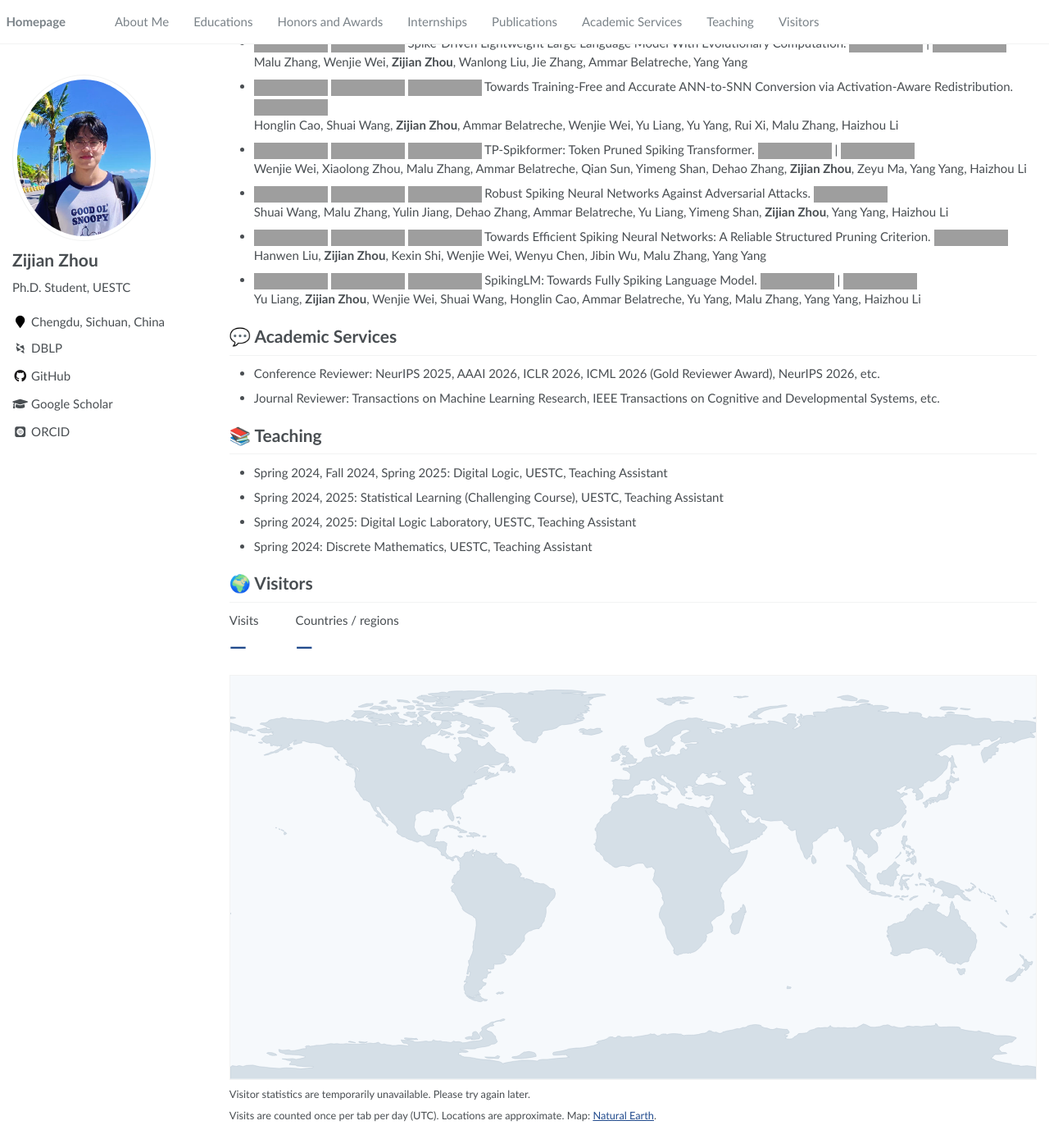
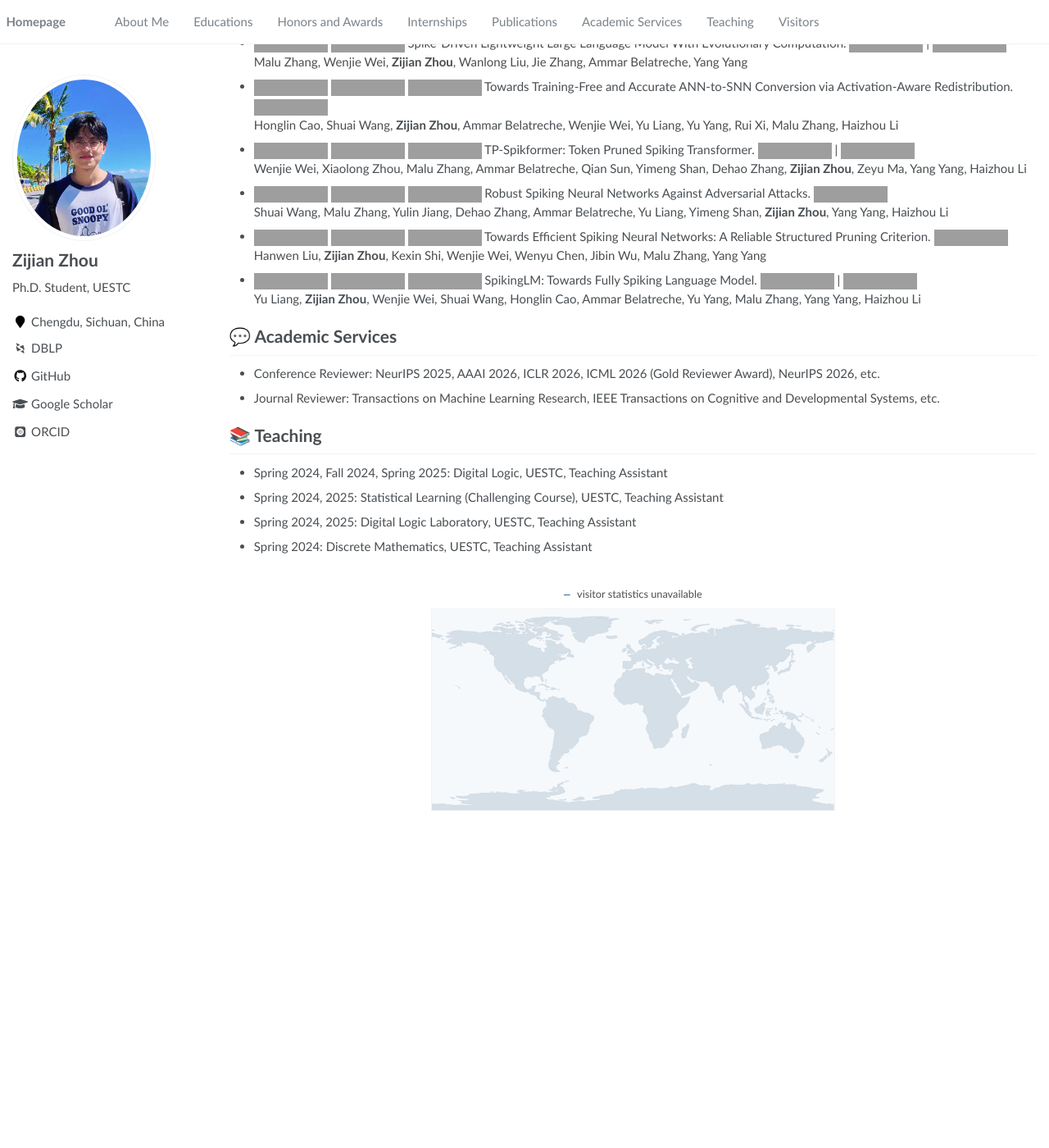
Before and after one commit to CayleyZ/CayleyZ.github.io, a Jekyll site: the page built from _pages/about.md, in a window 1280 px wide and 1400 px high, scrolled down 2340 px, cut to the strip 0-1400 px from the top of the window. Shown: the whole strip at 82% size. Built offline with Jekyll 4.4.1, drawn with Linux system fonts in a browser that asks for light colours; some web fonts are replaced; after the commit the page ends 3359 px from its top, so only the background shows below that; grey boxes are pictures that could not be loaded.

Commit message:
Simplify visitor section with a centered half-size map and pins

```diff
--- a/_includes/visitors.html
+++ b/_includes/visitors.html
@@ -1,25 +1,13 @@
 {% assign visitor_api_url = site.visitor_stats_url | default: "" | strip %}
 {% if visitor_api_url != "" %}
-<h1 id="visitors">🌍 Visitors</h1>
+<span class="anchor" id="visitors"></span>
 <div class="visitor-stats" data-visitor-stats data-api="{{ visitor_api_url | escape }}" data-track="{% if jekyll.environment == 'production' %}true{% else %}false{% endif %}">
-  <dl class="visitor-stats__totals">
-    <div><dt>Visits</dt><dd data-visits>—</dd></div>
-    <div><dt>Countries / regions</dt><dd data-countries>—</dd></div>
-  </dl>
-  <svg class="visitor-stats__map" viewBox="0 0 720 360" role="img" aria-label="World map showing approximate visitor locations and visit counts">
+  <p class="visitor-stats__summary" data-visitor-status role="status"><span class="visitor-stats__count" data-visits>—</span> <span data-visitor-label>visitors</span></p>
+  <svg class="visitor-stats__map" viewBox="0 0 720 360" role="img" aria-label="World map showing approximate visitor locations">
     <image href="{{ '/assets/geo/world-land.svg' | relative_url }}" width="720" height="360" />
     <g data-visitor-points></g>
   </svg>
-  <p class="visitor-stats__status" data-visitor-status role="status">Loading visitor statistics…</p>
-  <div class="visitor-stats__countries" data-country-table hidden>
-    <table>
-      <caption class="visually-hidden">Visitor origins</caption>
-      <thead><tr><th scope="col">Country / region</th><th scope="col">Visits</th></tr></thead>
-      <tbody data-country-rows></tbody>
-    </table>
-  </div>
-  <p class="visitor-stats__note">Visits are counted once per tab per day (UTC). Locations are approximate. Map: <a href="https://www.naturalearthdata.com/about/terms-of-use/" rel="noopener">Natural Earth</a>.</p>
-  <noscript><p>Please enable JavaScript to view visitor statistics.</p></noscript>
+
 </div>
 <script defer src="{{ '/assets/js/visitors.js' | relative_url }}"></script>
 {% endif %}
--- a/assets/css/main.scss
+++ b/assets/css/main.scss
@@ -109,16 +109,26 @@ h1:before, .anchor:before {
 }
 
 .visitor-stats {
-    margin-bottom: 2em;
+    width: 50%;
+    margin: 1.5em auto 2em;
 
-    &__totals {
+    &__summary {
         display: flex;
         flex-wrap: wrap;
-        gap: 1em 3em;
-        margin: 0 0 1em;
+        justify-content: center;
+        align-items: baseline;
+        gap: .25em .5em;
+        margin-bottom: .65em !important;
+        text-align: center;
+        font-size: .85em !important;
+    }
 
-        dt { margin: 0; font-weight: normal; }
-        dd { margin: 0; color: $info-color; font-size: 1.8em; font-weight: bold; }
+    &__count {
+        color: $info-color;
+        font-family: $monospace;
+        font-style: italic;
+        letter-spacing: .15em;
+        font-variant-numeric: tabular-nums;
     }
 
     &__map {
@@ -128,19 +138,7 @@ h1:before, .anchor:before {
         background: #f6f9fc;
         border: 1px solid $border-color;
 
-        circle { fill: $info-color; fill-opacity: .88; stroke: #fff; stroke-width: 1; }
-        text { fill: #fff; font: bold 10px $sans-serif; pointer-events: none; }
-    }
-
-    &__status, &__note { font-size: .85em !important; }
-    &__status { margin-top: .65em !important; }
-    &__countries {
-        max-height: 13em;
-        overflow-y: auto;
-        margin: 1em 0;
-
-        table { margin: 0; width: 100%; }
-        th[scope="row"] { font-weight: normal; }
-        th:last-child, td:last-child { text-align: right; }
+        [data-visitor-points] path { fill: $info-color; stroke: #fff; stroke-width: .8; }
+        [data-visitor-points] circle { fill: #fff; pointer-events: none; }
     }
 }
--- a/assets/js/visitors.js
+++ b/assets/js/visitors.js
@@ -2,9 +2,12 @@
   "use strict";
   const root = document.querySelector("[data-visitor-stats]");
   if (!root) return;
-  const status = root.querySelector("[data-visitor-status]");
+  const label = root.querySelector("[data-visitor-label]");
+  function unavailable() {
+    label.textContent = "visitor statistics unavailable";
+    root.dataset.state = "error";
+  }
   const number = new Intl.NumberFormat("en");
-  const compact = new Intl.NumberFormat("en", { notation: "compact", maximumFractionDigits: 1 });
   const names = typeof Intl.DisplayNames === "function" ? new Intl.DisplayNames(["en"], { type: "region" }) : null;
   const countryName = (code) => code === "ZZ" ? "Unknown" : (names?.of(code) || code);
   const ns = "http://www.w3.org/2000/svg";
@@ -14,7 +17,7 @@
     if (api.protocol !== "https:" && !["localhost", "127.0.0.1"].includes(api.hostname)) throw new Error();
     api = api.href.replace(/\/$/, "");
   } catch {
-    status.textContent = "Visitor statistics are temporarily unavailable.";
+    unavailable();
     return;
   }
 
@@ -48,43 +51,31 @@
   }
 
   function render(data) {
-    root.querySelector("[data-visits]").textContent = number.format(data.visits);
-    root.querySelector("[data-countries]").textContent = number.format(data.country_count);
+    root.querySelector("[data-visits]").textContent = String(data.visits).padStart(6, "0");
     const points = root.querySelector("[data-visitor-points]");
     points.replaceChildren();
-    // Smaller markers are painted last so they remain visible near busy locations.
+    // The tip of each pin sits at the approximate location.
     data.locations.slice().sort((a, b) => b.visits - a.visits).forEach((location) => {
       const point = document.createElementNS(ns, "g");
       point.setAttribute("transform", `translate(${(location.longitude + 180) * 2},${(90 - location.latitude) * 2})`);
       const title = document.createElementNS(ns, "title");
       title.textContent = `${countryName(location.country)}: ${number.format(location.visits)} visits (approximate location)`;
-      const circle = document.createElementNS(ns, "circle");
-      circle.setAttribute("r", Math.min(18, 9 + Math.log10(location.visits + 1) * 3));
-      const text = document.createElementNS(ns, "text");
-      text.setAttribute("text-anchor", "middle");
-      text.setAttribute("dy", ".35em");
-      text.textContent = compact.format(location.visits);
-      point.append(title, circle, text);
+      const pin = document.createElementNS(ns, "path");
+      pin.setAttribute("d", "M0 0C-2.5-3.5-7-8-7-12a7 7 0 1 1 14 0C7-8 2.5-3.5 0 0Z");
+      const center = document.createElementNS(ns, "circle");
+      center.setAttribute("cy", "-12");
+      center.setAttribute("r", "2.4");
+      point.append(title, pin, center);
       points.append(point);
     });
-    const rows = root.querySelector("[data-country-rows]");
-    rows.replaceChildren();
-    data.countries.forEach((country) => {
-      const row = document.createElement("tr");
-      const label = document.createElement("th");
-      label.scope = "row";
-      label.textContent = countryName(country.country);
-      const count = document.createElement("td");
-      count.textContent = number.format(country.visits);
-      row.append(label, count);
-      rows.append(row);
-    });
-    root.querySelector("[data-country-table]").hidden = data.countries.length === 0;
     const since = data.started_at ? new Date(data.started_at) : null;
-    status.textContent = data.visits === 0 ? "No visits recorded yet."
-      : since && Number.isFinite(since.getTime())
-        ? `Visitors since ${since.toLocaleDateString("en", { year: "numeric", month: "short", day: "numeric", timeZone: "UTC" })}. Updates may take a minute.`
-        : "Updates may take a minute.";
+    if (since && Number.isFinite(since.getTime())) {
+      const month = since.toLocaleDateString("en", { month: "short", timeZone: "UTC" });
+      label.textContent = `visitors since ${month}. ${since.getUTCFullYear()}`;
+    } else {
+      label.textContent = "visitors";
+    }
+    root.dataset.state = "ready";
   }
 
   async function load() {
@@ -100,7 +91,7 @@
       if (!data) data = await request("/stats");
       render(data);
     } catch {
-      status.textContent = "Visitor statistics are temporarily unavailable. Please try again later.";
+      unavailable();
     }
   }
   load();
```
Also changed, not shown: visitor-service/tests/browser.test.js (+11 -9 lines).
